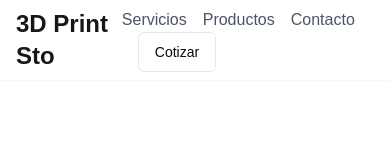
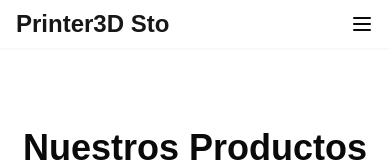
Before and after one commit to AlexisDevjs/printer3D-Ecommerce, a Next.js app: page /productos in a window 390 px wide. Shown: the top 162 px of the page. Built offline with nearby package versions, Linux system fonts and the light colour scheme.

Commit message:
feat: Add mobile menubar

```diff
--- a/components/Footer.tsx
+++ b/components/Footer.tsx
@@ -6,7 +6,7 @@ export default function Footer() {
       <div className="container mx-auto px-4">
         <div className="flex flex-wrap justify-between">
           <div className="w-full md:w-1/3 mb-6 md:mb-0">
-            <h3 className="text-xl font-bold mb-2">3D Print Sto</h3>
+            <h3 className="text-xl font-bold mb-2">Printer3D Sto</h3>
             <p className="text-gray-400">Impresión 3D de calidad a tu alcance</p>
           </div>
           <div className="w-full md:w-1/3 mb-6 md:mb-0">
@@ -45,7 +45,7 @@ export default function Footer() {
           </div>
         </div>
         <div className="mt-8 pt-8 border-t border-gray-700 text-center text-gray-400">
-          <p>&copy; 2023 3D Print Shop. Todos los derechos reservados.</p>
+          <p>&copy; 2023 Printer3D Sto. Todos los derechos reservados.</p>
         </div>
       </div>
     </footer>
--- a/components/Header.tsx
+++ b/components/Header.tsx
@@ -1,14 +1,20 @@
+"use client"
+
+import { useState } from "react"
 import Link from "next/link"
 import { Button } from "@/components/ui/button"
+import { Menu } from "lucide-react"
 
 export default function Header() {
+  const [isMenuOpen, setIsMenuOpen] = useState(false)
+
   return (
     <header className="bg-white/80 backdrop-blur-md shadow-sm sticky top-0 z-50">
       <nav className="container mx-auto px-4 py-2 flex justify-between items-center">
         <Link href="/" className="text-2xl font-bold text-primary">
-          3D Print Sto
+          Printer3D Sto
         </Link>
-        <div className="space-x-4">
+        <div className="hidden md:flex space-x-4 items-center">
           <Link href="/servicios" className="text-gray-600 hover:text-primary">
             Servicios
           </Link>
@@ -20,7 +26,28 @@ export default function Header() {
           </Link>
           <Button variant="outline">Cotizar</Button>
         </div>
+        <button className="md:hidden" onClick={() => setIsMenuOpen(!isMenuOpen)}>
+          <Menu className="w-6 h-6" />
+        </button>
       </nav>
+      {isMenuOpen && (
+        <div className="md:hidden bg-white py-2">
+          <div className="container mx-auto px-4 flex flex-col space-y-2">
+            <Link href="/servicios" className="text-gray-600 hover:text-primary">
+              Servicios
+            </Link>
+            <Link href="/productos" className="text-gray-600 hover:text-primary">
+              Productos
+            </Link>
+            <Link href="/contacto" className="text-gray-600 hover:text-primary">
+              Contacto
+            </Link>
+            <Button variant="outline" className="w-full">
+              Cotizar
+            </Button>
+          </div>
+        </div>
+      )}
     </header>
   )
 }
--- a/components/Hero.tsx
+++ b/components/Hero.tsx
@@ -4,7 +4,7 @@ export default function Hero() {
   return (
     <section className="bg-gradient-to-r from-primary to-primary-foreground text-white py-20">
       <div className="container mx-auto px-4 text-center">
-        <h1 className="text-4xl md:text-6xl font-bold mb-4">Impresión 3D a tu alcance</h1>
+        <h1 className="text-4xl md:text-6xl font-bold mb-4">Printer3D Sto a tu alcance</h1>
         <p className="text-xl mb-8">Cotiza, modela y adquiere productos impresos en 3D</p>
         <Button size="lg" variant="secondary">
           Cotiza ahora
```
